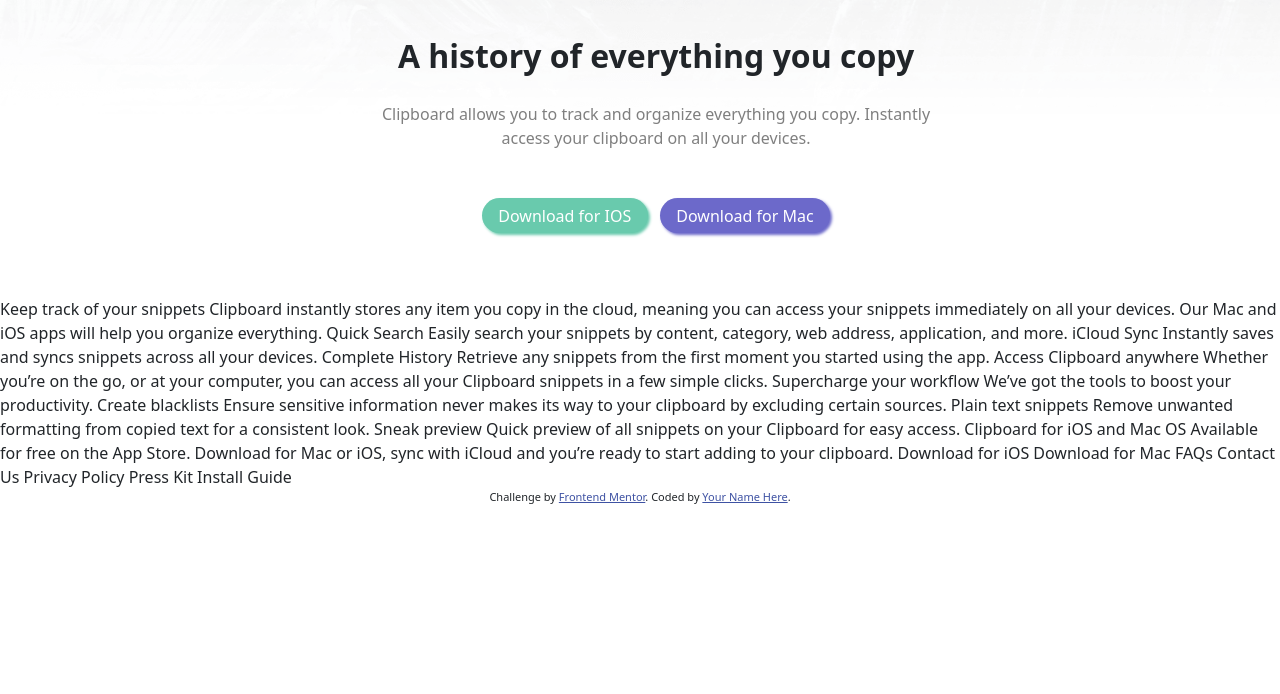
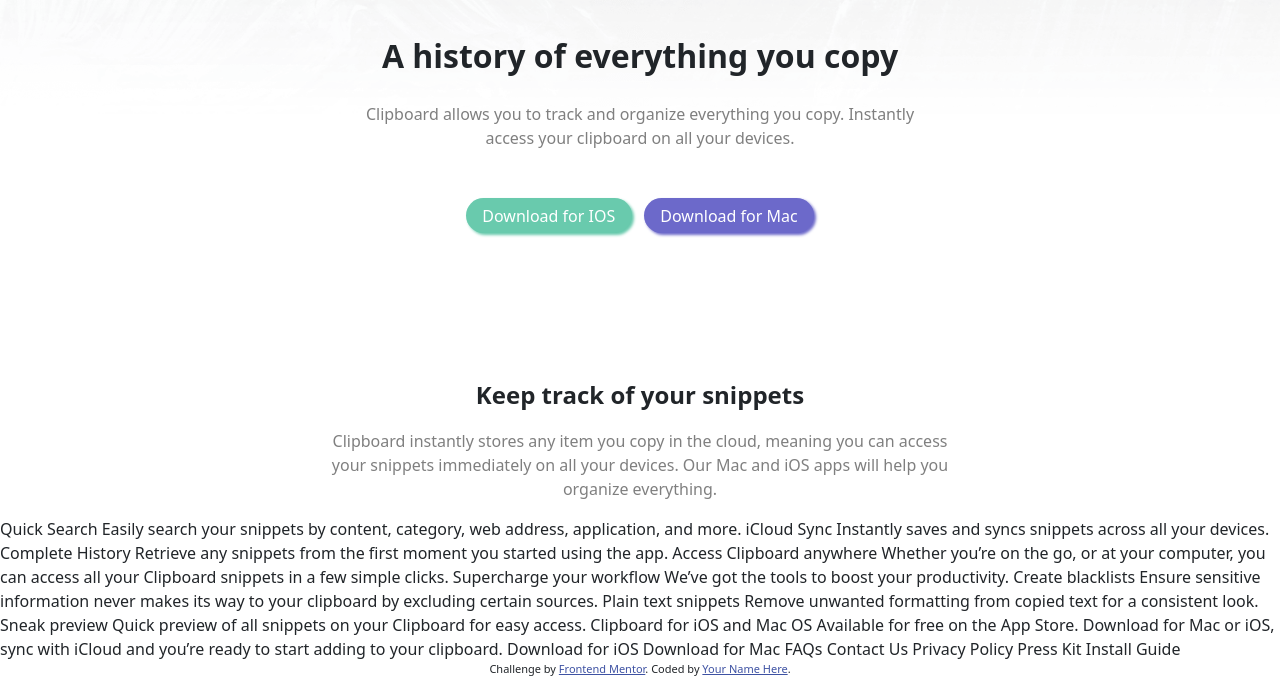
Before and after one commit to idrisse95/exo2_remediation, a website: page index.html in a window 1280 px wide. Shown: the part 201-895 px from the top of the page. Before the commit the page ends 800 px from the top, so only its background shows below. Drawn offline with Linux system fonts and the light colour scheme.

Commit message:
fin keep

```diff
--- a/index.html
+++ b/index.html
@@ -26,11 +26,11 @@
 
 <body>
   <header>
-    <div class="d-flex justify-content-center text-center mb-5" id="head">
+    <div class="d-flex justify-content-center text-center" id="head">
       <div>
         <ul>
           <li><img src="./public/images/logo.svg" alt=""></li>
-          <li class="fw-bold fs-2 mt-5"> A history of everything you copy
+          <li class="fw-semibold fs-2 mt-5"> A history of everything you copy
           </li>
           <li class="text-black-50"> Clipboard allows you to track and organize everything you
             copy. Instantly <br> access your clipboard on all your devices.</li>
@@ -44,16 +44,21 @@
 
 
   <section>
-    <div></div>
+    <div class="d-flex justify-content-center text-center mt-5">
+      <ul>
+        <li class="fw-semibold fs-4">  Keep track of your snippets</li>
+        <li class="text-black-50 mt-3"> Clipboard instantly stores any item you copy in the cloud,
+          meaning you can access <br> your snippets immediately on all your
+          devices. Our Mac and iOS apps will help you <br> organize everything.</li>
+      </ul>
+    </div>
   </section>
 
 
 
-  Keep track of your snippets
 
-  Clipboard instantly stores any item you copy in the cloud,
-  meaning you can access your snippets immediately on all your
-  devices. Our Mac and iOS apps will help you organize everything.
+
+
 
   Quick Search
 
--- a/src/sass/modules/_header.sass
+++ b/src/sass/modules/_header.sass
@@ -3,9 +3,10 @@
     background-repeat: no-repeat
     background-size: 100%
     padding-top: 3%
+    #head
+        margin-bottom: 10%
+        padding-top: 0
 
-    #head
-        padding-top: 0
         ul
             li
                 margin-top: 4%
@@ -25,3 +26,7 @@
                 border-radius: 30px
                 border: none
                 box-shadow: 2px 2px 3px #6c69ca
+
+ul
+    list-style: none
+    padding-left: 0
```
Also changed, not shown: public/css/app.css.
